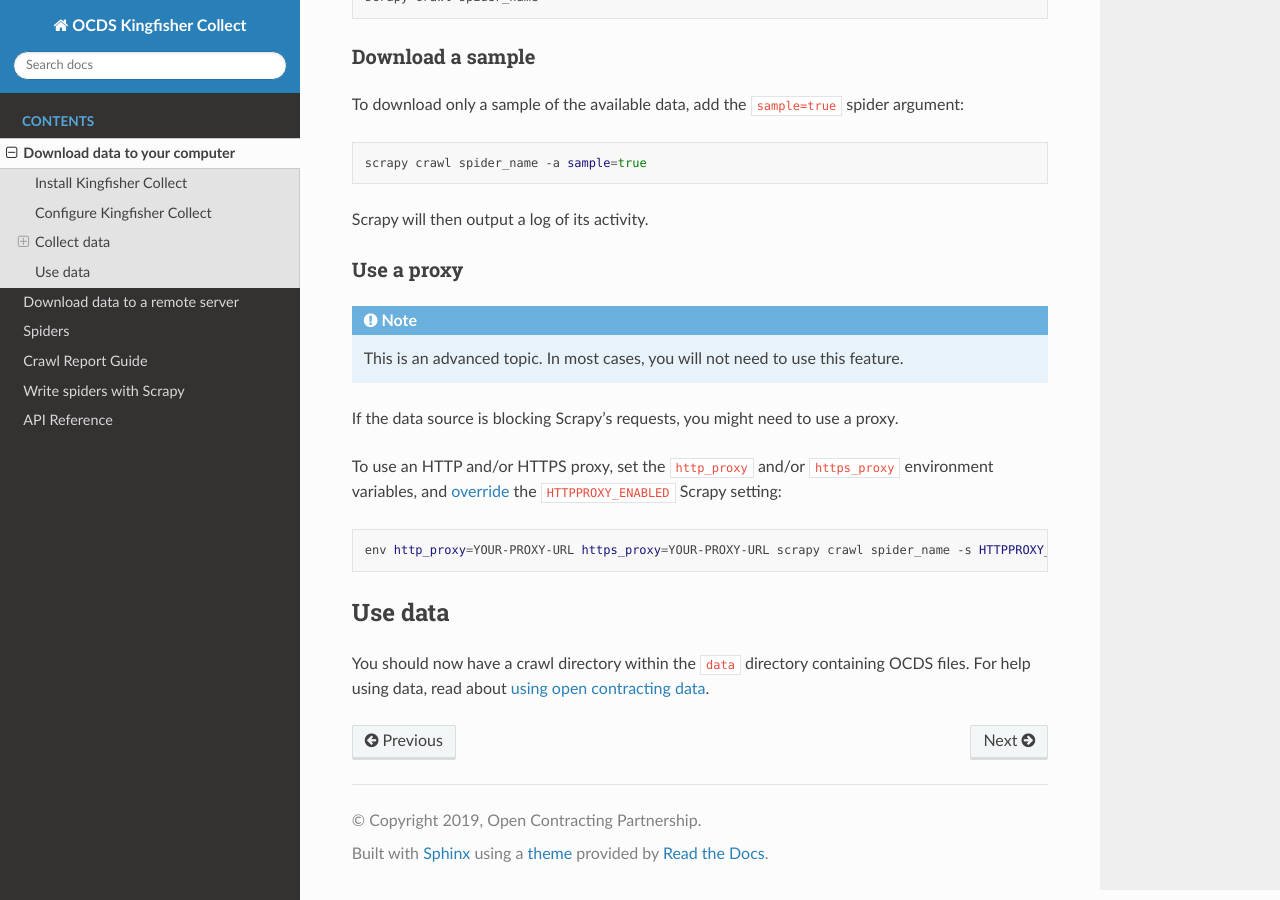
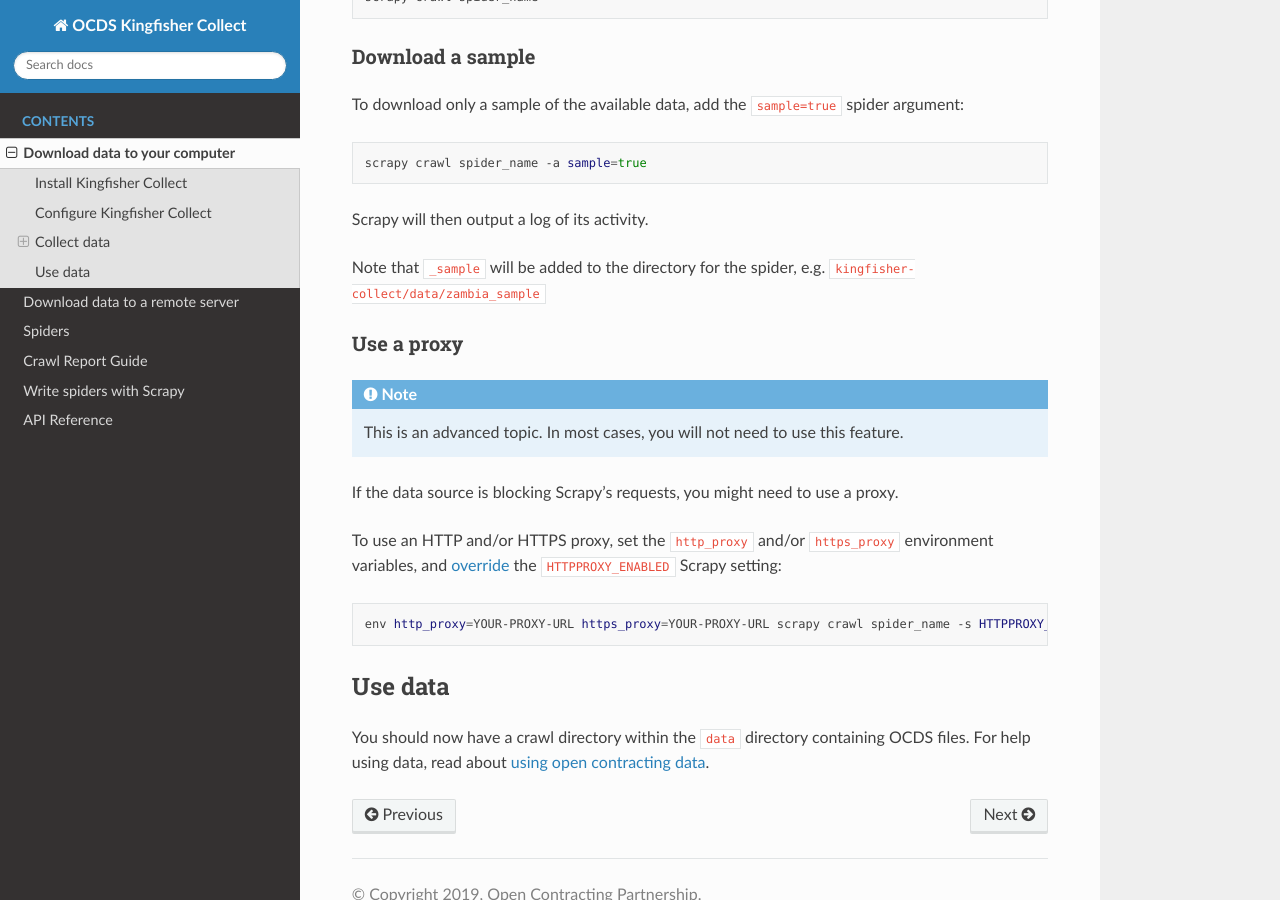
Before and after one commit to open-contracting/kingfisher-collect, a Sphinx documentation site: the page built from docs/local.rst, in a window 1280 px wide and 900 px high, scrolled down 1293 px. Built offline with Sphinx 7.4.7 and the Read the Docs theme 2.0.0, drawn with Linux system fonts in a browser that asks for light colours.

Commit message:
Add note on directory name when using sample mode

```diff
--- a/docs/local.rst
+++ b/docs/local.rst
@@ -69,6 +69,8 @@
 
 Scrapy will then output a log of its activity.
 
+Note that ``_sample`` will be added to the directory for the spider, e.g. ``kingfisher-collect/data/zambia_sample``
+
 .. _proxy:
 
 Use a proxy
```
